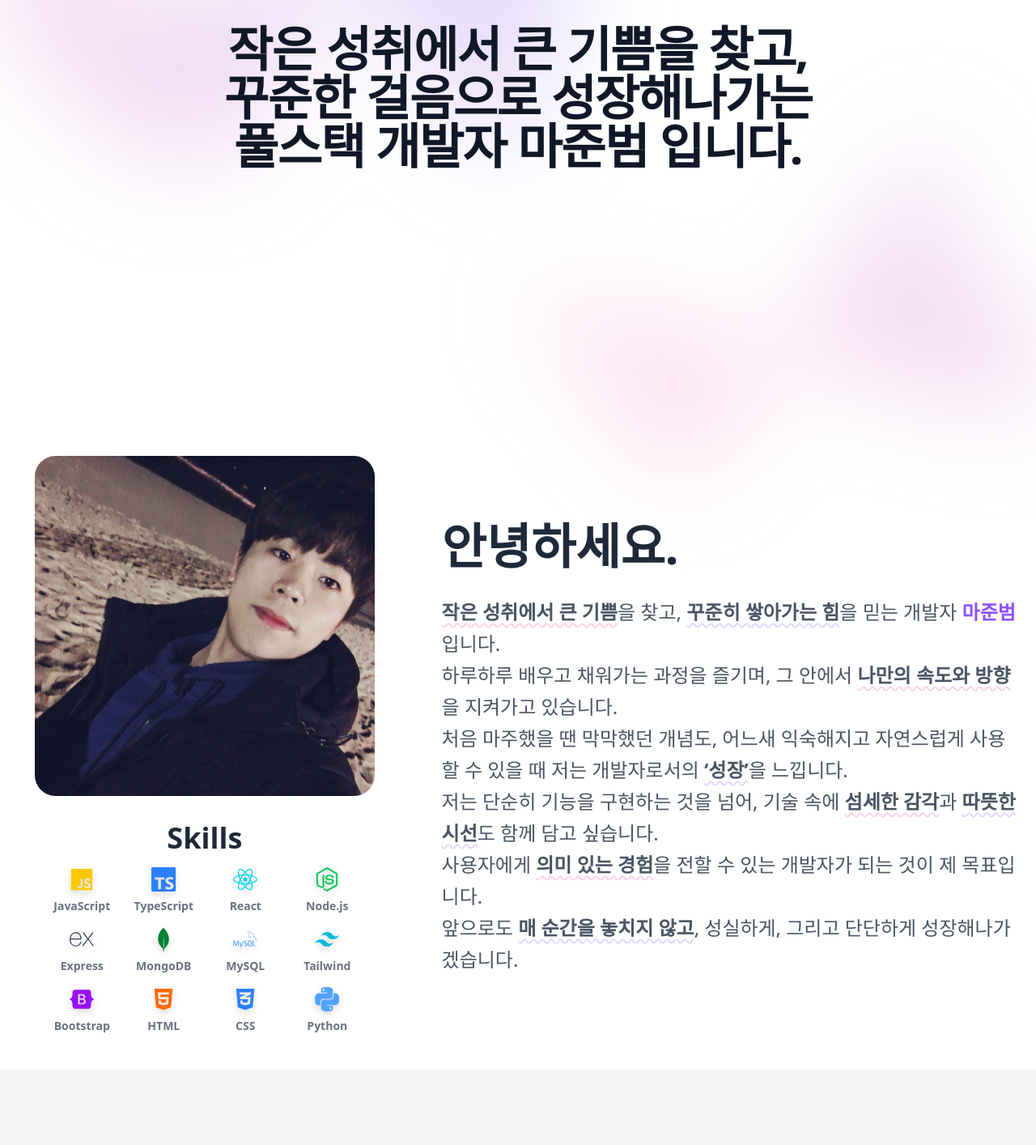
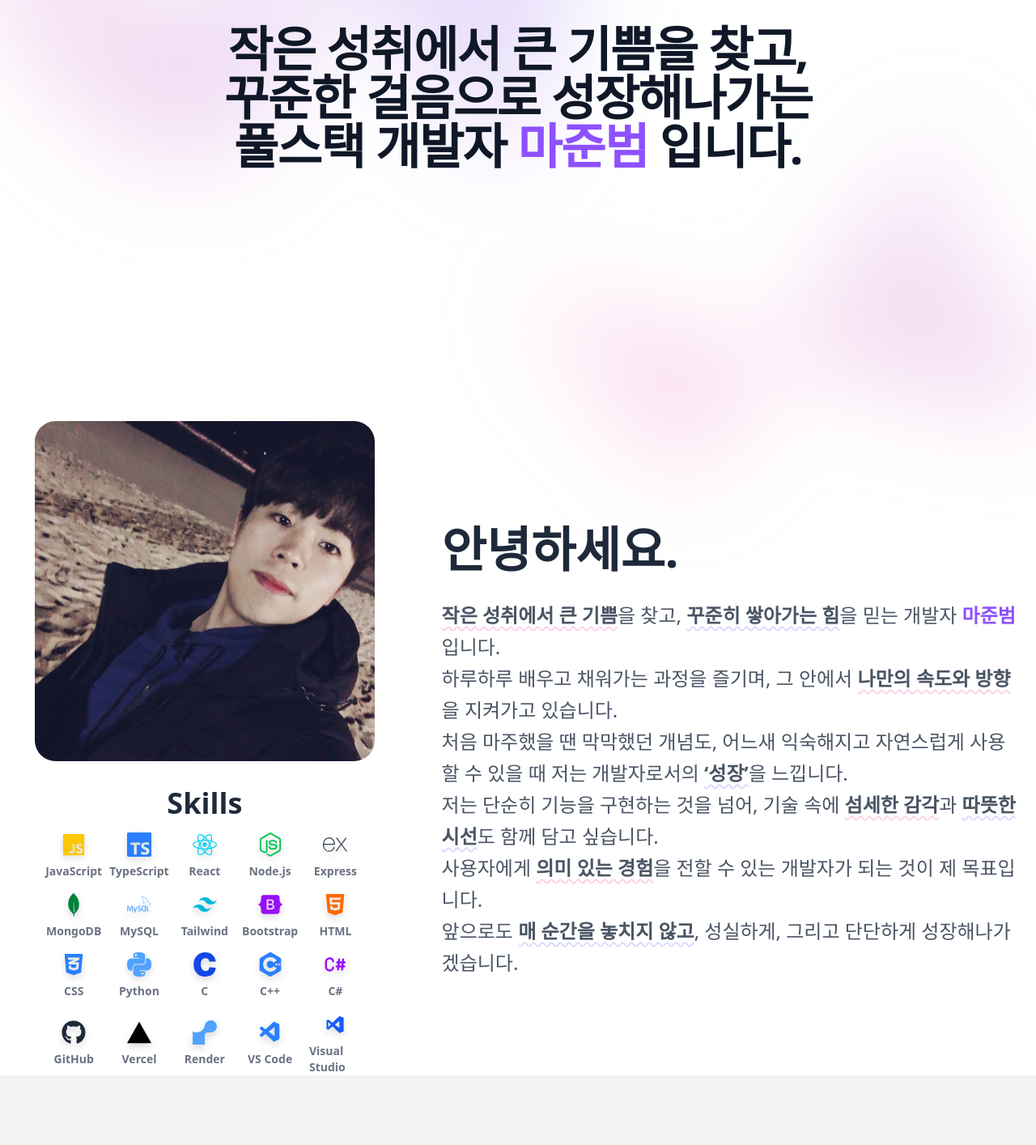
Before and after one commit to hiro2329/My-portfolio, a React (Vite) app: page / in a window 1280 px wide. Shown: the part 280-1694 px from the top of the page at 81% size. Built offline with nearby package versions, Linux system fonts and the light colour scheme.

Commit message:
skills , 타이핑 애니메이션, 자기소개 수정

```diff
--- a/src/component/IntroTyping.tsx
+++ b/src/component/IntroTyping.tsx
@@ -70,17 +70,24 @@ const IntroTyping: React.FC = () => {
     return () => clearTimeout(timeoutId);
   }, [showTypewriter, currentLine]);
 
+  const highlightName = (text: string) => {
+    return text.replace(
+      /마준범/,
+      '<span class="text-violet-500 font-bold">마준범</span>'
+    );
+  };
+
   return (
     <div
       ref={containerRef}
       className="text-4xl md:text-6xl font-bold p-5 min-h-[60px]"
     >
       {printedLines.map((line, idx) => (
-        <div key={idx}>{line}</div>
+        <div key={idx} dangerouslySetInnerHTML={{ __html: highlightName(line) }} />
       ))}
       {showTypewriter && currentLine < typingLines.length && (
         <div>
-          {currentText}
+          <span dangerouslySetInnerHTML={{ __html: highlightName(currentText) }} />
           <span className="animate-pulse">|</span>
         </div>
       )}
--- a/src/component/Introduce.tsx
+++ b/src/component/Introduce.tsx
@@ -1,12 +1,46 @@
-import React from "react";
+import React, { useRef, useEffect, useState } from "react";
 import About from "./About";
 import Skills from "./Skills";
+import { motion, useAnimation } from "framer-motion";
 
 interface IntroduceProps {
   sectionRef: React.RefObject<HTMLElement | null>;
 }
 
 const Introduce: React.FC<IntroduceProps> = ({ sectionRef }) => {
+  const aboutRef = useRef<HTMLDivElement>(null);
+  const controls = useAnimation();
+  const [, setInView] = useState(false);
+
+  useEffect(() => {
+    const ref = aboutRef.current;
+    if (!ref) return;
+    const observer = new window.IntersectionObserver(
+      (entries) => {
+        entries.forEach((entry) => {
+          if (entry.isIntersecting) {
+            setInView(true);
+            controls.start({
+              opacity: 1,
+              y: 0,
+              transition: { duration: 0.8, ease: "easeOut" },
+            });
+          } else {
+            setInView(false);
+            controls.start({
+              opacity: 0,
+              y: 50, // 원하는 초기 상태로 설정
+              transition: { duration: 0.2, ease: "easeIn" },
+            });
+          }
+        });
+      },
+      { threshold: 0.3 }
+    );
+    observer.observe(ref);
+    return () => observer.disconnect();
+  }, [controls]);
+
   return (
     <section
       ref={sectionRef}
@@ -29,10 +63,15 @@ const Introduce: React.FC<IntroduceProps> = ({ sectionRef }) => {
       </div>
       {/* 오른쪽: 자기소개 */}
       <div className="flex flex-col items-start justify-center px-4 md:px-6 py-8 md:py-0">
-        <div className="w-full text-start mx-auto">
+        <motion.div
+          ref={aboutRef}
+          initial={{ opacity: 0, y: 40 }}
+          animate={controls}
+          className="w-full text-start mx-auto"
+        >
           {/* 자기소개 제목 + 내용 */}
           <About />
-        </div>
+        </motion.div>
       </div>
     </section>
   );
--- a/src/component/Skills.tsx
+++ b/src/component/Skills.tsx
@@ -5,6 +5,7 @@ import {
   FaHtml5,
   FaCss3Alt,
   FaJs,
+  FaGithub,
 } from "react-icons/fa";
 import {
   SiTypescript,
@@ -13,7 +14,14 @@ import {
   SiMysql,
   SiMongodb,
   SiPython,
+  SiC,
+  SiCplusplus,
+  SiVercel,
+  SiRender,
 } from "react-icons/si";
+import { TbBrandCSharp } from "react-icons/tb";
+import { VscVscode } from "react-icons/vsc";
+import { DiVisualstudio } from "react-icons/di";
 
 const skills = [
   { name: "JavaScript", icon: <FaJs className="text-yellow-400" /> },
@@ -28,6 +36,15 @@ const skills = [
   { name: "HTML", icon: <FaHtml5 className="text-orange-500" /> },
   { name: "CSS", icon: <FaCss3Alt className="text-blue-500" /> },
   { name: "Python", icon: <SiPython className="text-blue-400" /> },
+  { name: "C", icon: <SiC className="text-blue-700" /> },
+  { name: "C++", icon: <SiCplusplus className="text-blue-500" /> },
+  { name: "C#", icon: <TbBrandCSharp className="text-purple-600" /> },
+  { name: "GitHub", icon: <FaGithub className="text-gray-800" /> },
+
+  { name: "Vercel", icon: <SiVercel className="text-black" /> },
+  { name: "Render", icon: <SiRender className="text-blue-400" /> },
+  { name: "VS Code", icon: <VscVscode className="text-blue-500" /> },
+  { name: "Visual Studio", icon: <DiVisualstudio className="text-blue-600" /> },
 ];
 
 const Skills: React.FC = () => {
@@ -36,7 +53,7 @@ const Skills: React.FC = () => {
       <h3 className="text-3xl md:text-4xl font-bold text-gray-800 mb-4 font-[Comic Sans MS, Comic Sans, cursive]">
         Skills
       </h3>
-      <div className="w-full grid grid-cols-4 gap-3 md:gap-4 px-2 md:px-4">
+      <div className="w-full grid grid-cols-5 gap-3 md:gap-4 px-2 md:px-4">
         {skills.map((skill) => (
           <div
             key={skill.name}
```
Also changed, not shown: src/component/Content.tsx (deleted).
